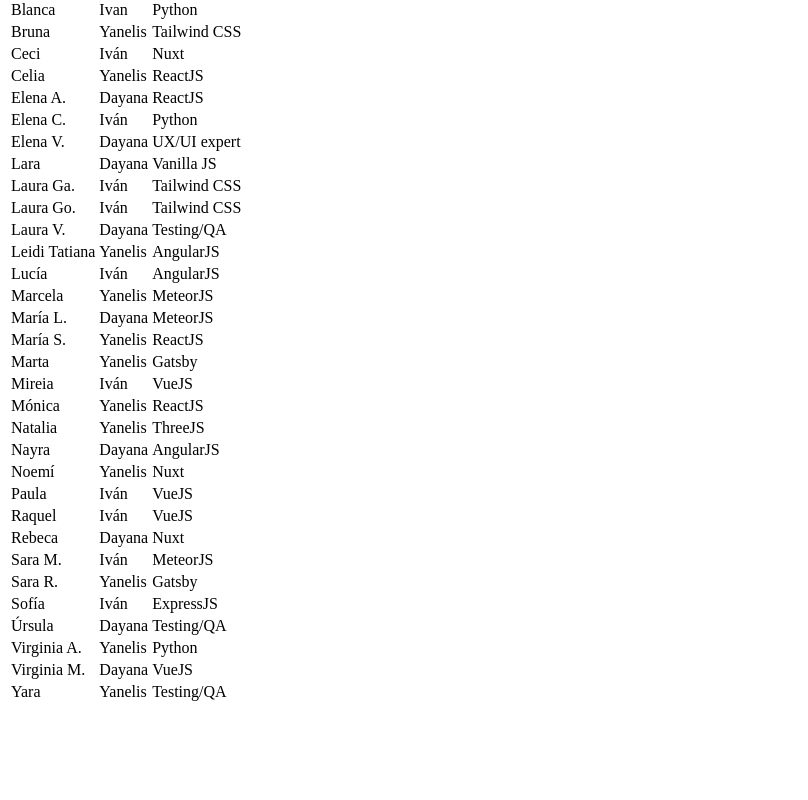
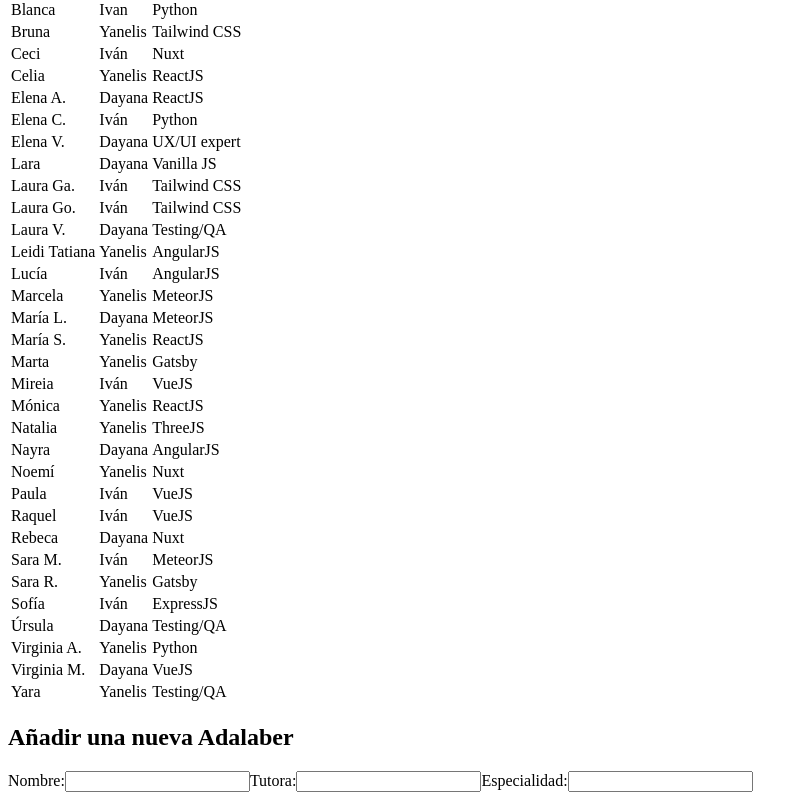
Before and after one commit to Calpurniax/modulo-3-evaluacion-intermedia-Calpurniax, a React (Create React App) app: page / in a window 1280 px wide. Shown: the part 258-1058 px from the top of the page, without its empty margins (0-808 px from the left). Before the commit the page ends 970 px from the top, so only its background shows below. Built offline with nearby package versions, Linux system fonts and the light colour scheme.

Commit message:
create form

```diff
--- a/src/components/App.js
+++ b/src/components/App.js
@@ -3,8 +3,15 @@
 import { useState } from 'react';
 
 function App() {
+  //variables de estado
   const [adalabers, setAdalabers] = useState(contact.results)
-  console.log(adalabers)
+
+  //para que no se envíe el formulario al pulsar intro
+  const handleSubmit = (ev) => {
+    ev.preventDefault();
+  };
+  const handleInput = () => { };
+  //pintar la tabla con los contactos
   const renderAdalaber = () => {
     return adalabers.map((each) => (
       <tr key={each.id}>
@@ -12,7 +19,7 @@
         <td>{each.counselor}</td>
         <td>{each.speciality}</td>
       </tr>))
-  }
+  };
   return (
     <div className='App'>
       <header><h1>Adalabers</h1></header>
@@ -23,10 +30,23 @@
           <th>Tutora</th>
           <th>Especialidad</th>
         </tr></thead>
+        {/* <!-- Cuerpo de la tabla --> */}
         <tbody>
           {renderAdalaber()}
         </tbody>
       </table>
+      <section>
+        <h2>Añadir una nueva Adalaber</h2>
+        <form onSubmit={handleSubmit}>
+          <label htmlFor="name">Nombre:</label>
+          <input type="text" name="name" id="name" onChange={handleInput} />
+          <label htmlFor="counselor">Tutora:</label>
+          <input type="text" name="counselor" id="counselor" onChange={handleInput} />
+          <label htmlFor="speciality">Especialidad:</label>
+          <input type="text" name="speciality" id="speciality" onChange={handleInput} />
+        </form>
+
+      </section>
     </div>
   );
 }
```
